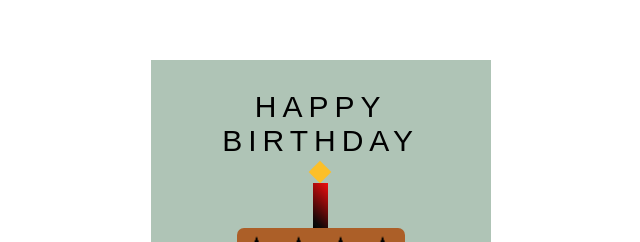
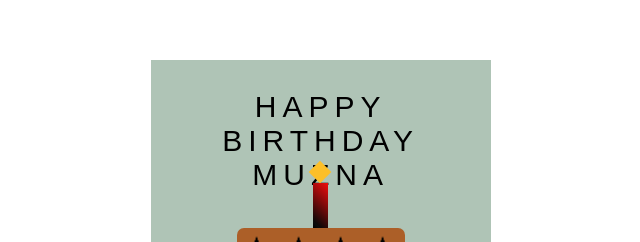
Before and after one commit to MuhammdHaseeb/Birthday-wish, a plain HTML site: page index.html in a window 1280 px wide. Shown: the part 140-382 px from the top of the page, without its empty margins (490-1130 px from the left). Drawn offline with Linux system fonts and the light colour scheme.

Commit message:
Update index.html

```diff
--- a/index.html
+++ b/index.html
@@ -16,7 +16,7 @@
 <div class="card">
        <div class="outside">
        <div class="front">
-                     <p>Happy Birthday</p>
+                     <p>Happy Birthday MUZNA</p>
                      <div class="cake">
 <div class="top-layer"></div>
 <div class="middle-layer"></div>
```
